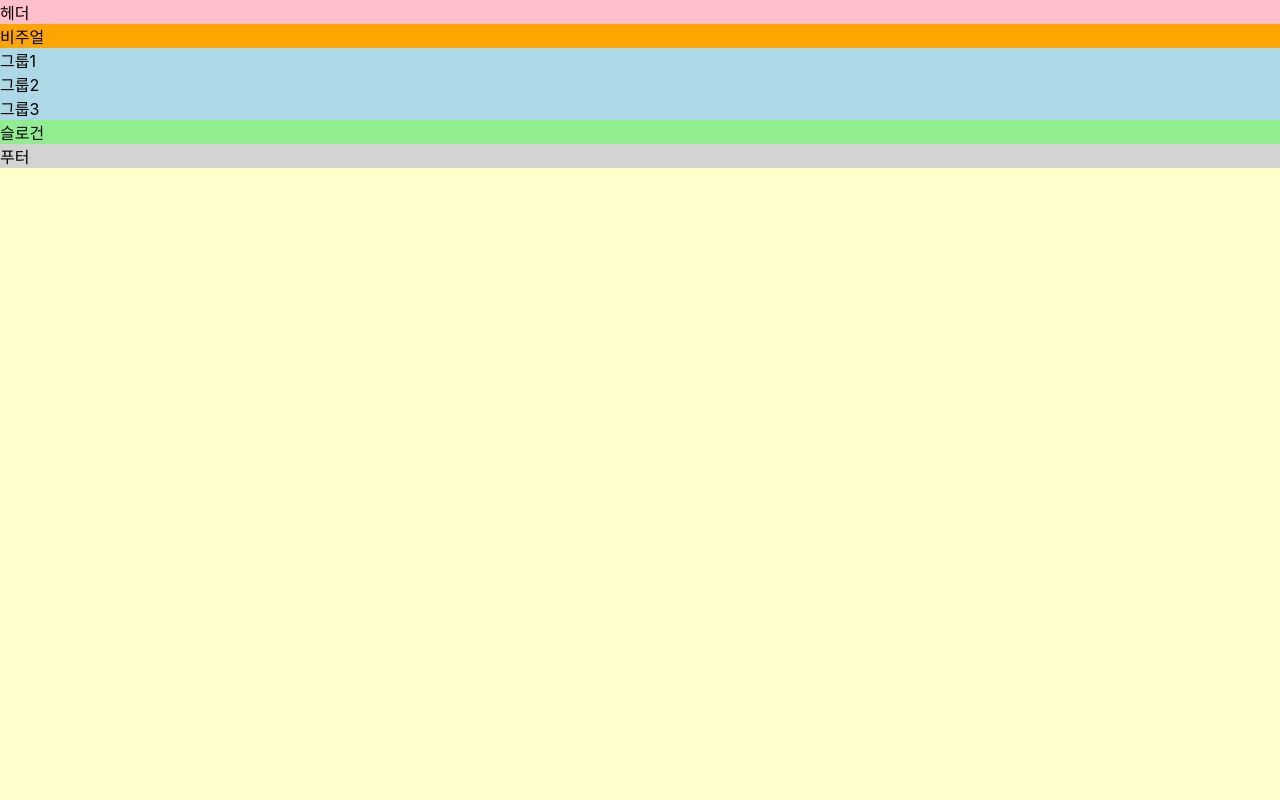
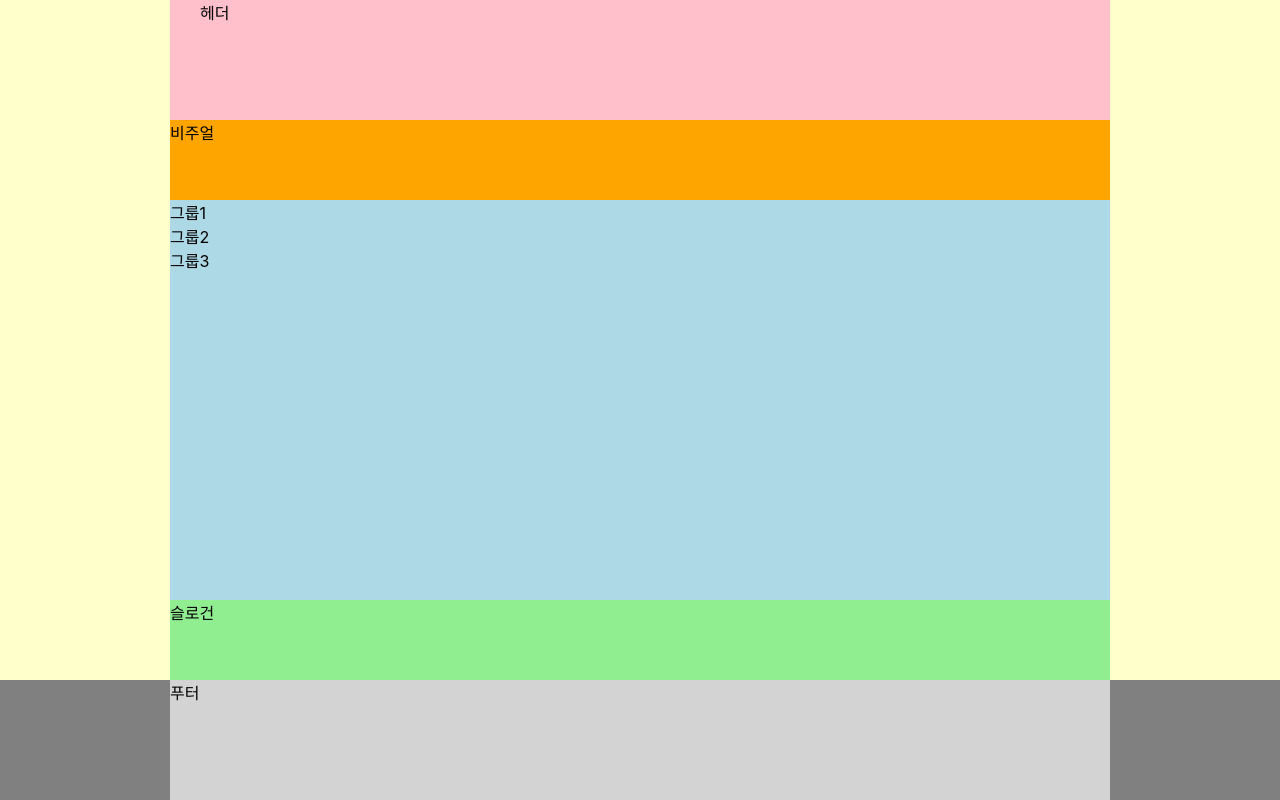
Before and after one commit to hayeonn2/HTML5, a website: page index.html in a window 1280 px wide. Drawn offline with Linux system fonts and the light colour scheme; a web font is replaced by a local one.

Commit message:
웹카페 레이아웃 구현

```diff
--- a/styles/style.css
+++ b/styles/style.css
@@ -10,22 +10,47 @@ body {
   font-weight: 400;
 }
 
+/* 레이아웃 */
+.header,
+.visual,
+.main,
+.slogan,
+.footer-inner {
+  width: 940px;
+  box-sizing: border-box; /* 30px이 940px 안에 포함되어 있음*/
+  margin: 0 auto; /* 0 0 0 auto : 오른쪽 정렬처럼 보여짐 다양한 레이아웃 사용가능 */
+}
+/* 헤더 */
 .header {
   background: pink;
+  padding: 0 30px;
+  height: 15vh;
 }
 
+/* 비주얼 */
 .visual {
   background: orange;
+  height: 10vh;
 }
 
+/* 메인 */
 .main {
   background: lightblue;
+  height: 50vh;
 }
 
+/* 슬로건 */
 .slogan {
   background: lightgreen;
+  height: 10vh;
 }
 
+/* 푸터 */
 .footer {
-  background: lightgrey;
+  background: gray;
 }
+
+.footer-inner {
+  height: 15vh; /* 15vh = 15% */
+  background: lightgray;
+}
```
